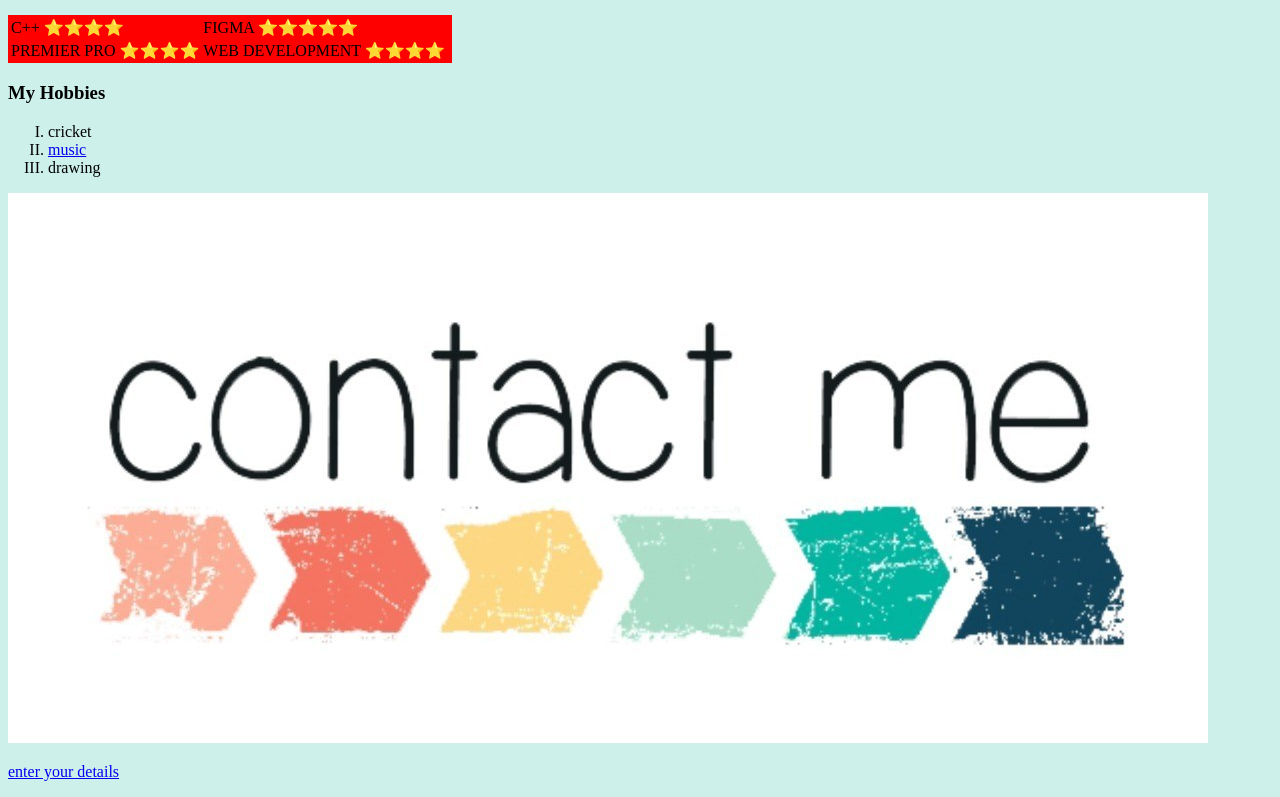
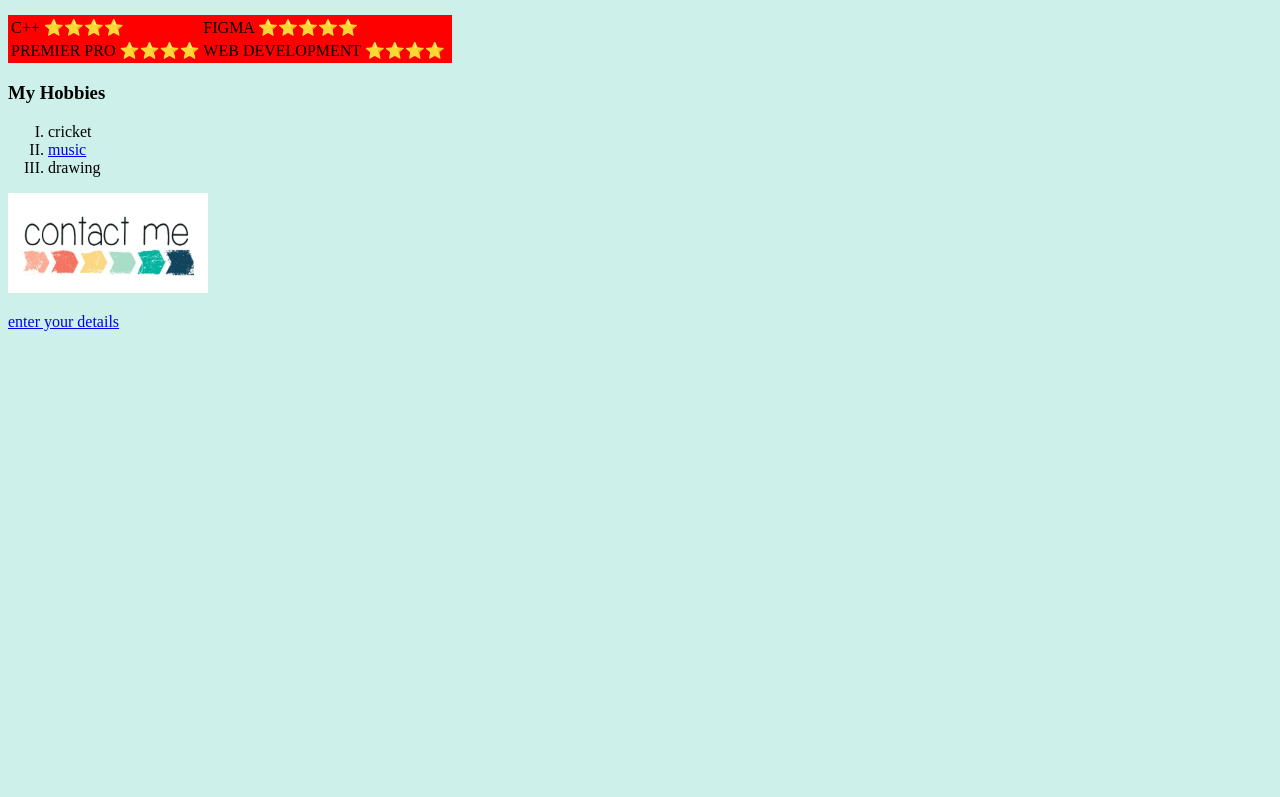
Before and after one commit to sameeru18/cv, a plain HTML site: page index.html in a window 1280 px wide. Shown: the part 688-1485 px from the top of the page. After the commit the page ends 1035 px from the top, so only its background shows below. Drawn offline with Linux system fonts and the light colour scheme.

Commit message:
Update index.html

```diff
--- a/index.html
+++ b/index.html
@@ -73,7 +73,7 @@
     <li>drawing
     </li>
   </ol>
-  <p><a href="contact me.html"><img src="contact-me.jpg"></a></p>
+  <p><a href="contact me.html"><img src="contact-me.jpg" width="200" height="100"></a></p>
   <p><a href="input.html">enter your details</a></p>
 </body>
 </html>
```
